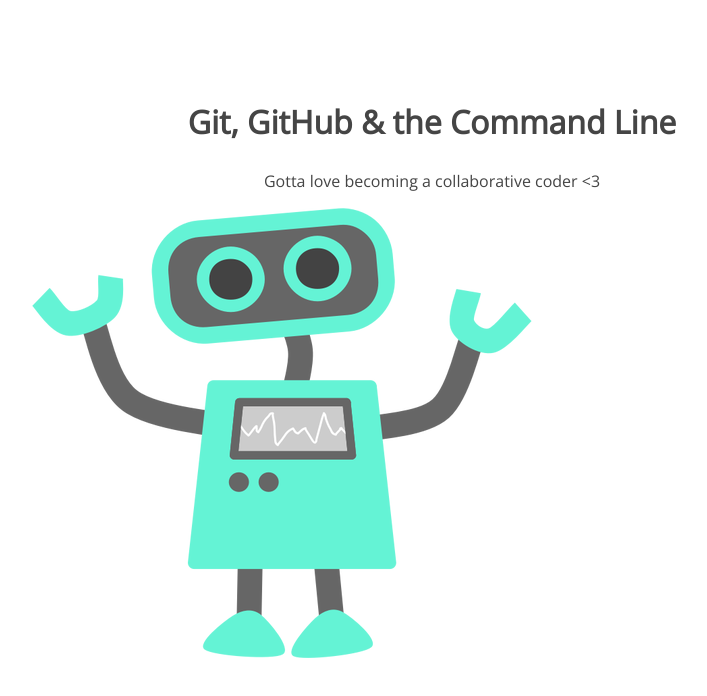
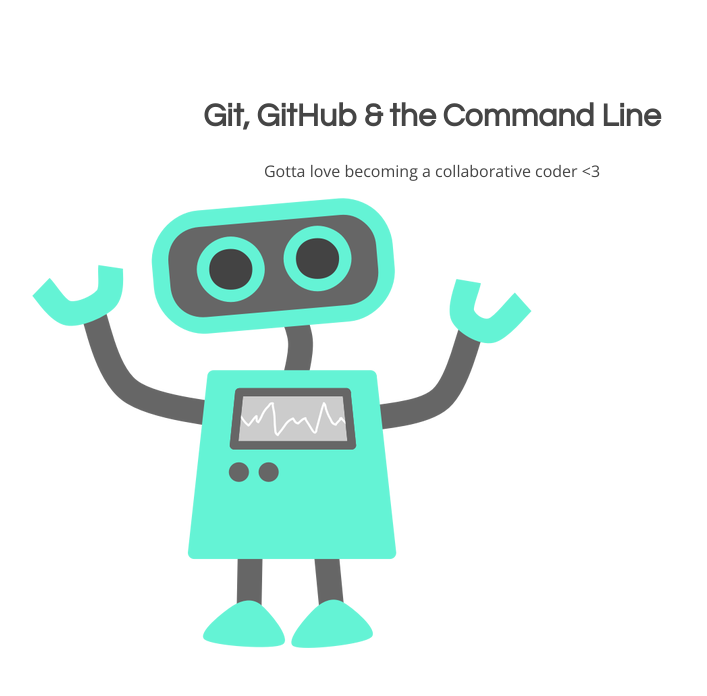
Before and after one commit to kaitlepack/skillcrush, a plain HTML site: page index.html in a window 1280 px wide. Shown: the whole page, without its empty margins (208-915 px from the left). Drawn offline with nearby package versions, Linux system fonts and the light colour scheme.

Commit message:
changed h1 font from open sans to century gothic

```diff
--- a/css/style.css
+++ b/css/style.css
@@ -8,7 +8,7 @@ section p {
 	color: #454545;
 }
 section h1 {
-	font: 32px 'Open Sans';
+	font: 32px 'Century Gothic';
 	font-weight: bold;
 }
 section p {
```
